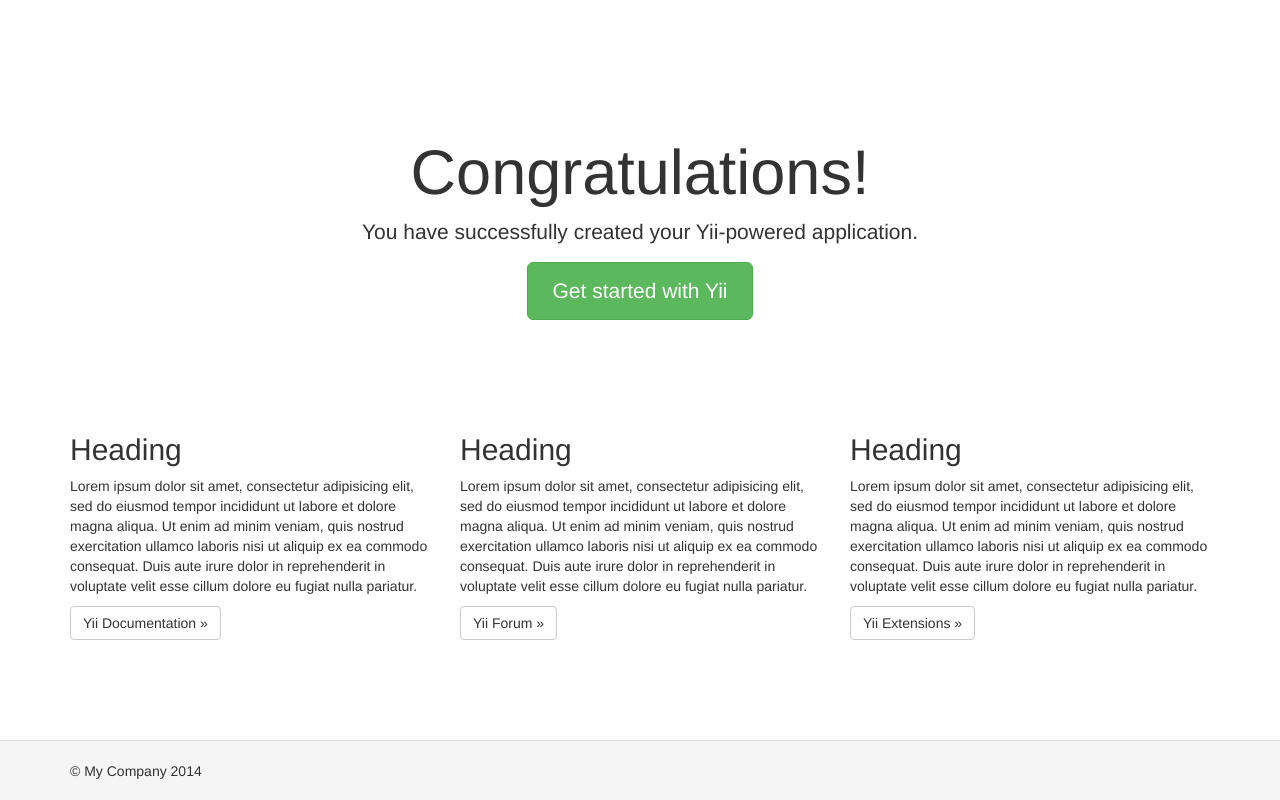
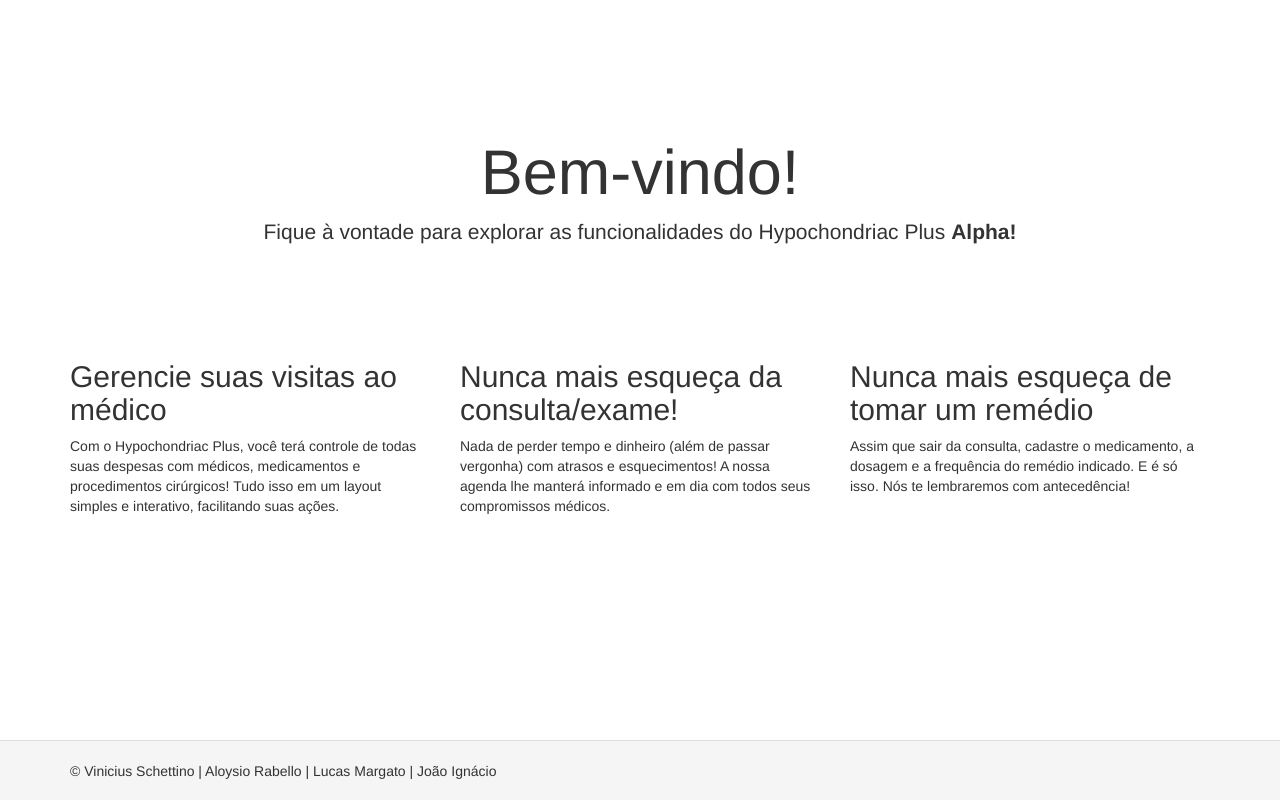
Before and after one commit to vschettino/hypochondriac, a Yii app: template views/site/index.php in a window 1280 px wide. Run offline with PHP 8.4 and a stand-in for Yii, Linux system fonts and the light colour scheme; the template is opened without the code that fills it, so the values that code supplies are empty; some libraries are stand-ins or nearby versions.

Commit message:
Implementação do layout da página inical

```diff
--- a/config/db.php
+++ b/config/db.php
@@ -2,7 +2,7 @@
 
 return [
     'class' => 'yii\db\Connection',
-    'dsn' => 'mysql:host=localhost;dbname=yii2basic',
+    'dsn' => 'mysql:host=localhost;dbname=hypochondriac',
     'username' => 'root',
     'password' => '',
     'charset' => 'utf8',
--- a/config/web.php
+++ b/config/web.php
@@ -9,7 +9,7 @@
     'components' => [
         'request' => [
             // !!! insert a secret key in the following (if it is empty) - this is required by cookie validation
-            'cookieValidationKey' => '',
+            'cookieValidationKey' => 'bdgsddshfdbvga=-s14tds53tewu754edfv',
         ],
         'cache' => [
             'class' => 'yii\caching\FileCache',
@@ -43,7 +43,6 @@
 ];
 
 if (YII_ENV_DEV) {
-    // configuration adjustments for 'dev' environment
     $config['bootstrap'][] = 'debug';
     $config['modules']['debug'] = 'yii\debug\Module';
 
--- a/views/layouts/main.php
+++ b/views/layouts/main.php
@@ -14,6 +14,7 @@
 <!DOCTYPE html>
 <html lang="<?= Yii::$app->language ?>">
 <head>
+    <link rel="shortcut icon" type="image/png" href="favicon.ico"/>
     <meta charset="<?= Yii::$app->charset ?>"/>
     <meta name="viewport" content="width=device-width, initial-scale=1">
     <?= Html::csrfMetaTags() ?>
@@ -25,41 +26,58 @@
 <?php $this->beginBody() ?>
 <div class="wrap">
     <?php
-            NavBar::begin([
-                'brandLabel' => 'My Company',
+    NavBar::begin(
+        [
+            'brandLabel' => Html::img('logo.png'),
             'brandUrl' => Yii::$app->homeUrl,
+            'brandOptions' => ['style' => 'padding-top: 5px !important'],
             'options' => [
                 'class' => 'navbar-inverse navbar-fixed-top',
             ],
-            ]);
-            echo Nav::widget([
+        ]
+    );
+    echo Nav::widget(
+        [
             'options' => ['class' => 'navbar-nav navbar-right'],
             'items' => [
                 ['label' => 'Home', 'url' => ['/site/index']],
-                    ['label' => 'About', 'url' => ['/site/about']],
-                    ['label' => 'Contact', 'url' => ['/site/contact']],
-                    Yii::$app->user->isGuest ?
-                        ['label' => 'Login', 'url' => ['/site/login']] :
-                        ['label' => 'Logout (' . Yii::$app->user->identity->username . ')',
-                            'url' => ['/site/logout'],
-                            'linkOptions' => ['data-method' => 'post']],
+                ['label' => 'Sobre', 'url' => ['/site/about']],
+                [
+                    'label' => 'Cadastros',
+                    'url' => ['/site/about'],
+                    'items' =>
+                        [
+                            [
+                                'label' => 'Clínica',
+                                'url' => ['/clinica/create']
                             ],
-            ]);
+                            [
+                                'label' => 'Médico',
+                                'url' => ['/medico/create']
+                            ]
+                        ],
+                    ['label' => 'Contato', 'url' => ['/site/contact']]
+                ]
+            ]
+        ]
+    );
     NavBar::end();
     ?>
 
     <div class="container">
-            <?= Breadcrumbs::widget([
+        <?= Breadcrumbs::widget(
+            [
                 'links' => isset($this->params['breadcrumbs']) ? $this->params['breadcrumbs'] : [],
-            ]) ?>
+            ]
+        ) ?>
         <?= $content ?>
     </div>
 </div>
 
 <footer class="footer">
     <div class="container">
-            <p class="pull-left">&copy; My Company <?= date('Y') ?></p>
-            <p class="pull-right"><?= Yii::powered() ?></p>
+        <p class="pull-left">&copy; Vinicius Schettino | Aloysio Rabello | Lucas Margato | João Ignácio</p>
+
     </div>
 </footer>
 
--- a/views/site/index.php
+++ b/views/site/index.php
@@ -5,45 +5,32 @@
 <div class="site-index">
 
     <div class="jumbotron">
-        <h1>Congratulations!</h1>
+        <h1>Bem-vindo!</h1>
 
-        <p class="lead">You have successfully created your Yii-powered application.</p>
-
-        <p><a class="btn btn-lg btn-success" href="http://www.yiiframework.com">Get started with Yii</a></p>
+        <p class="lead">Fique à vontade para explorar as funcionalidades do Hypochondriac Plus <b>Alpha!</b></p>
     </div>
 
     <div class="body-content">
 
         <div class="row">
             <div class="col-lg-4">
-                <h2>Heading</h2>
+                <h2>Gerencie suas visitas ao médico</h2>
 
-                <p>Lorem ipsum dolor sit amet, consectetur adipisicing elit, sed do eiusmod tempor incididunt ut labore et
-                    dolore magna aliqua. Ut enim ad minim veniam, quis nostrud exercitation ullamco laboris nisi ut aliquip
-                    ex ea commodo consequat. Duis aute irure dolor in reprehenderit in voluptate velit esse cillum dolore eu
-                    fugiat nulla pariatur.</p>
-
-                <p><a class="btn btn-default" href="http://www.yiiframework.com/doc/">Yii Documentation &raquo;</a></p>
+                <p>Com o Hypochondriac Plus, você terá controle de todas suas despesas com médicos, medicamentos e
+                    procedimentos cirúrgicos! Tudo isso em um layout simples e interativo, facilitando suas ações.</p>
             </div>
             <div class="col-lg-4">
-                <h2>Heading</h2>
+                <h2>Nunca mais esqueça da consulta/exame!</h2>
 
-                <p>Lorem ipsum dolor sit amet, consectetur adipisicing elit, sed do eiusmod tempor incididunt ut labore et
-                    dolore magna aliqua. Ut enim ad minim veniam, quis nostrud exercitation ullamco laboris nisi ut aliquip
-                    ex ea commodo consequat. Duis aute irure dolor in reprehenderit in voluptate velit esse cillum dolore eu
-                    fugiat nulla pariatur.</p>
-
-                <p><a class="btn btn-default" href="http://www.yiiframework.com/forum/">Yii Forum &raquo;</a></p>
+                <p>Nada de perder tempo e dinheiro (além de passar vergonha) com atrasos e esquecimentos! A nossa agenda
+                    lhe manterá informado e em dia com todos seus compromissos médicos.</p>
             </div>
             <div class="col-lg-4">
-                <h2>Heading</h2>
+                <h2>Nunca mais esqueça de tomar um remédio</h2>
 
-                <p>Lorem ipsum dolor sit amet, consectetur adipisicing elit, sed do eiusmod tempor incididunt ut labore et
-                    dolore magna aliqua. Ut enim ad minim veniam, quis nostrud exercitation ullamco laboris nisi ut aliquip
-                    ex ea commodo consequat. Duis aute irure dolor in reprehenderit in voluptate velit esse cillum dolore eu
-                    fugiat nulla pariatur.</p>
-
-                <p><a class="btn btn-default" href="http://www.yiiframework.com/extensions/">Yii Extensions &raquo;</a></p>
+                <p>Assim que sair da consulta, cadastre o medicamento, a dosagem e a frequência do remédio indicado. E é
+                    só isso. Nós te lembraremos com antecedência!</p>
+                </p>
             </div>
         </div>
 
```
Also changed, not shown: README.md, web/favicon.ico, web/logo.png (added), 1 other file. Lines whose indentation alone changed are shown as unchanged.
